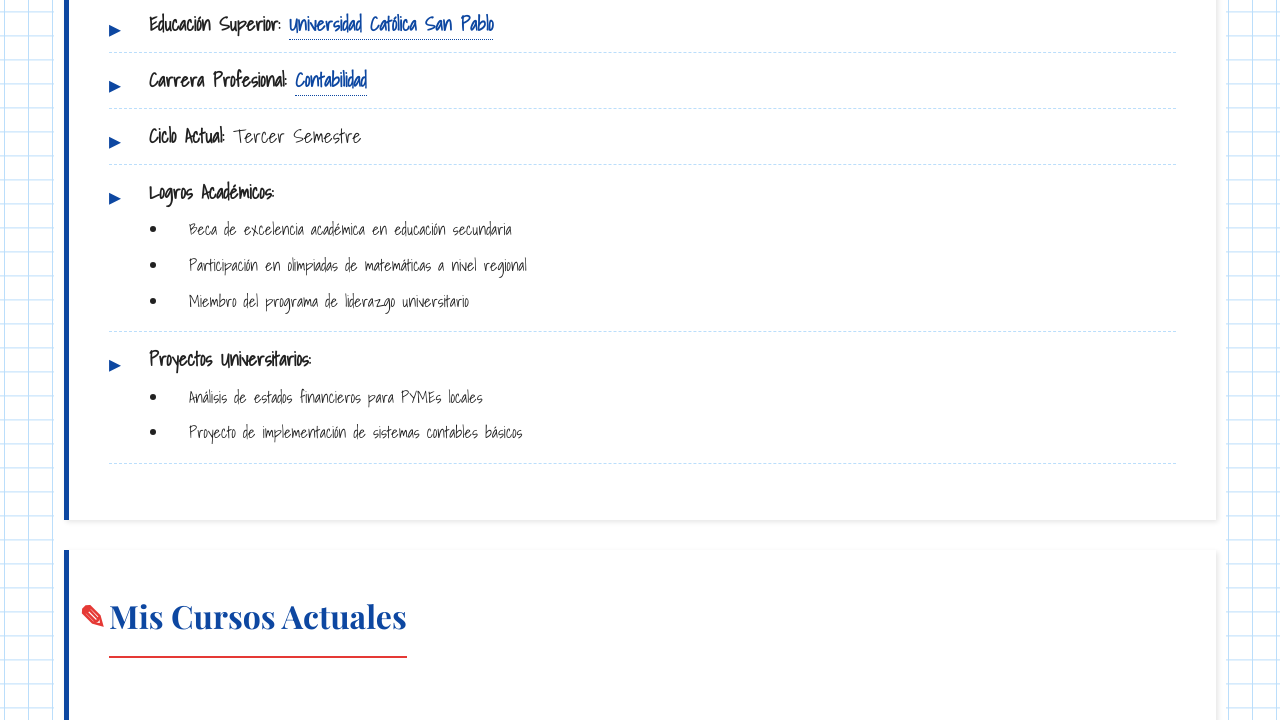
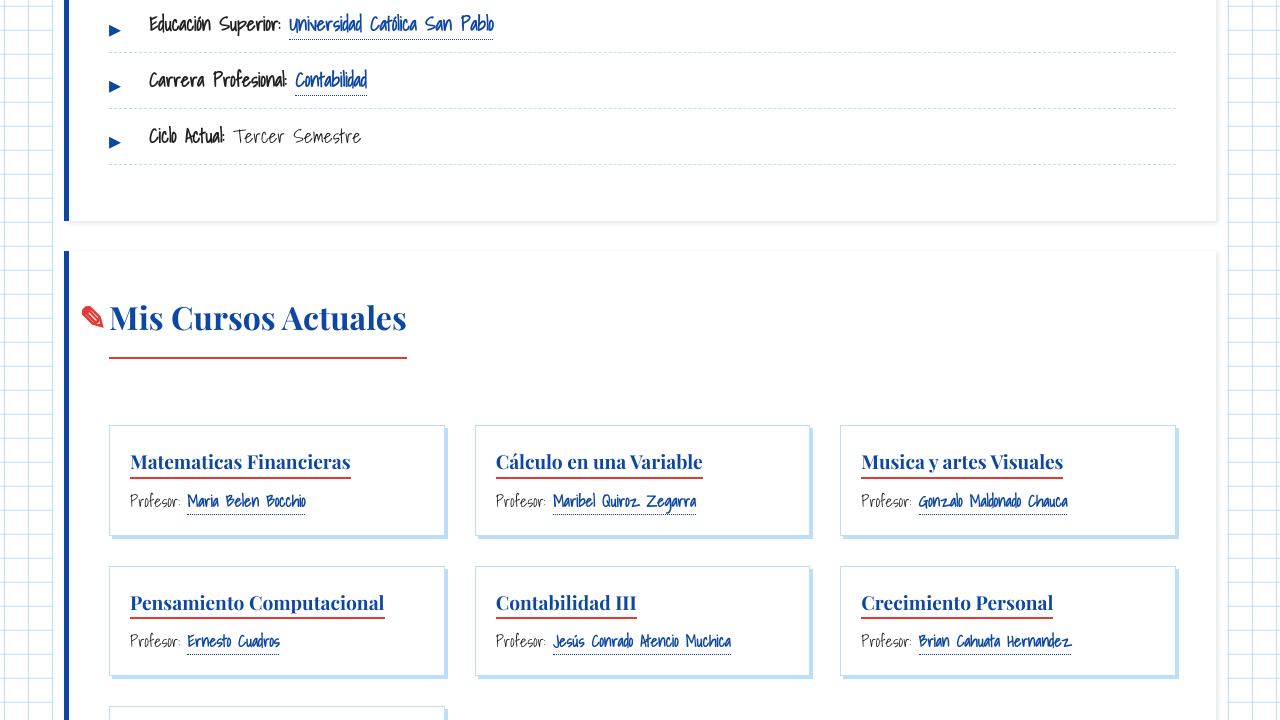
Before and after one commit to blancaYamilet1/Blanca-Yamilet-Gutierrez-Llave, a plain HTML site: page index.html in a window 1280 px wide. Shown: the part 1230-1950 px from the top of the page. Drawn offline with nearby package versions, Linux system fonts and the light colour scheme.

Commit message:
Update index.html

```diff
--- a/index.html
+++ b/index.html
@@ -387,18 +387,6 @@
                 <li><strong>Educación Superior:</strong> <a href="https://g.co/kgs/ctmbpVJ" target="_blank">Universidad Católica San Pablo</a></li>
                 <li><strong>Carrera Profesional:</strong> <a href="https://ucsp.edu.pe/carreras/contabilidad/" target="_blank">Contabilidad</a></li>
                 <li><strong>Ciclo Actual:</strong> Tercer Semestre</li>
-                <li><strong>Logros Académicos:</strong>
-                    <ul class="sublist">
-                        <li>Beca de excelencia académica en educación secundaria</li>
-                        <li>Participación en olimpiadas de matemáticas a nivel regional</li>
-                        <li>Miembro del programa de liderazgo universitario</li>
-                    </ul>
-                </li>
-                <li><strong>Proyectos Universitarios:</strong>
-                    <ul class="sublist">
-                        <li>Análisis de estados financieros para PYMEs locales</li>
-                        <li>Proyecto de implementación de sistemas contables básicos</li>
-                    </ul>
                 </li>
             </ul>
         </section>
```
